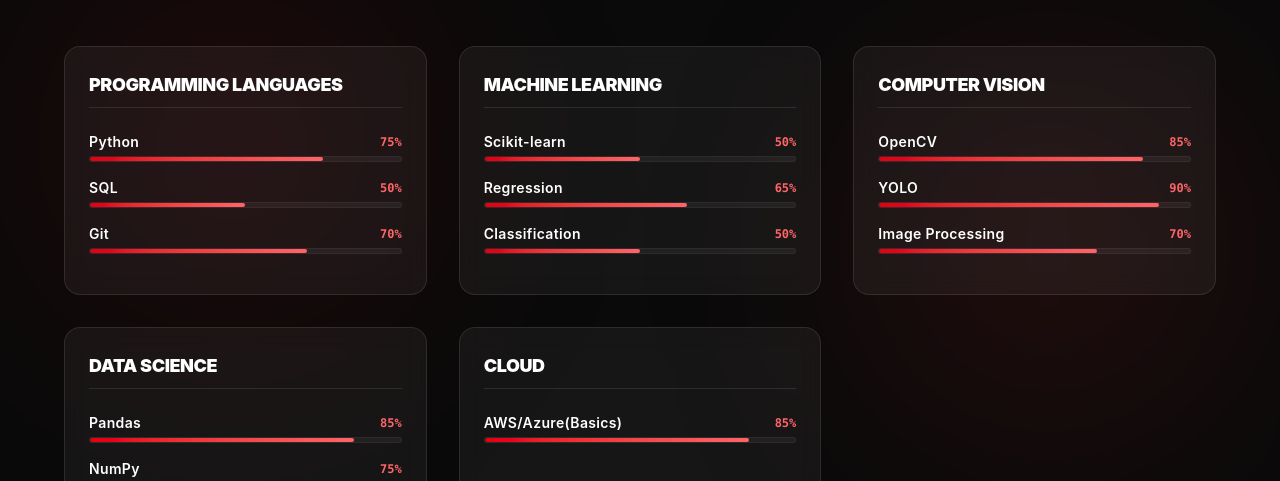
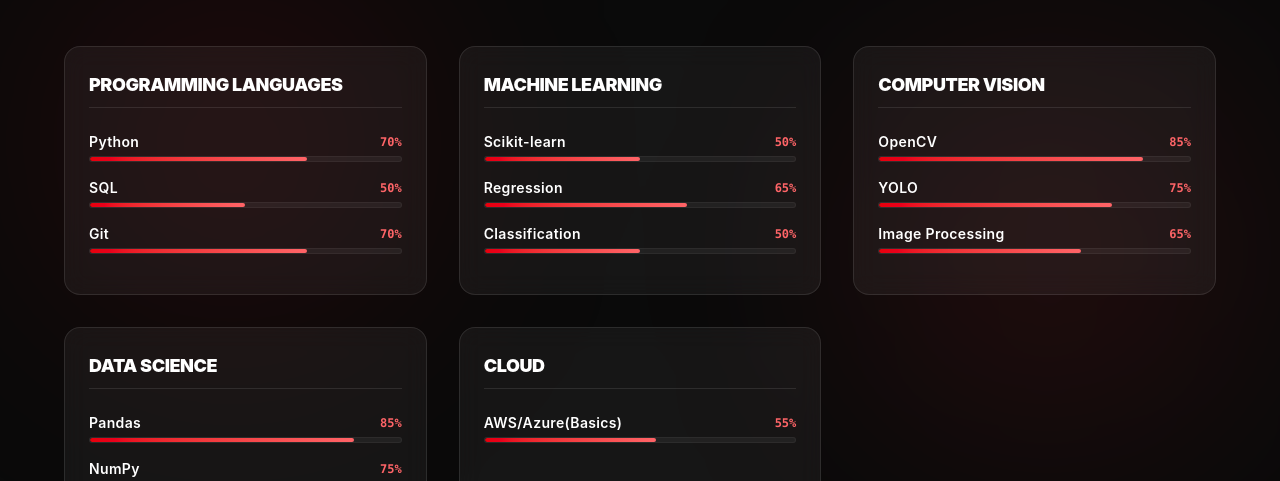
Before and after one commit to pranishka12/Portfolio-main, a React (Vite) app: page / in a window 1280 px wide. Shown: the part 1700-2181 px from the top of the page. Built offline with nearby package versions, Linux system fonts and the light colour scheme; no server answers.

Commit message:
Update portfolioData.js

```diff
--- a/src/data/portfolioData.js
+++ b/src/data/portfolioData.js
@@ -103,7 +103,7 @@
     {
       title: "Programming Languages",
       skills: [
-        { name: "Python", level: 75},
+        { name: "Python", level: 70},
         { name: "SQL", level: 50 },
         { name: "Git", level: 70 }
       ]
@@ -121,8 +121,8 @@
       title: "Computer Vision",
       skills: [
         { name: "OpenCV", level: 85 },
-        { name: "YOLO", level: 90 },
-        { name: "Image Processing", level: 70 }
+        { name: "YOLO", level: 75 },
+        { name: "Image Processing", level: 65 }
       ]
     },
     {
@@ -136,7 +136,7 @@
     {
       title: "Cloud",
       skills: [
-        { name: "AWS/Azure(Basics)", level: 85 },
+        { name: "AWS/Azure(Basics)", level: 55 },
       ]
     },
   ]
```
